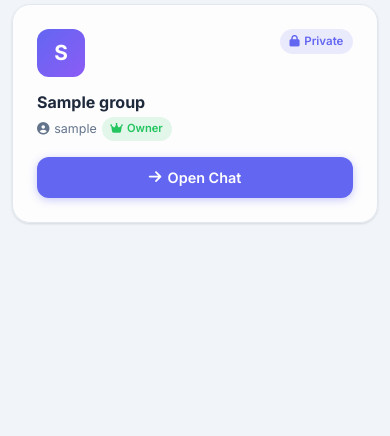
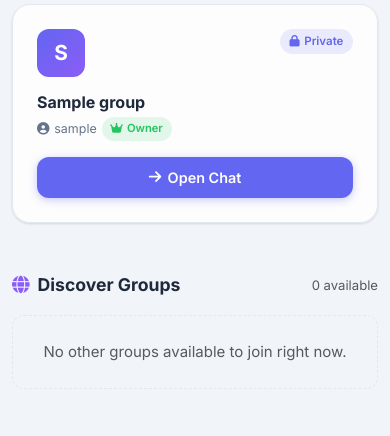
Before and after one commit to Mallesh-1124/flask-group-chat, a Flask app: page / in a window 390 px wide. Shown: the part 408-844 px from the top of the page. Run offline with Flask 3, Linux system fonts and the light colour scheme; a user stored in the database is signed in; tables that the repository leaves empty hold one stand-in row (values such as "Sample post").

Commit message:
feat: add Discover Groups section to home and improve mobile navbar responsiveness

```diff
--- a/app/routes.py
+++ b/app/routes.py
@@ -93,12 +93,20 @@ def profile():
 @app.route('/home')
 @login_required
 def home():
-    # Fix: show only the groups the current user is a member of (or owns)
-    groups = Group.query.filter(
+    # Groups the current user is a member of (or owns)
+    my_groups = Group.query.filter(
         (Group.owner_id == current_user.id) |
         Group.members.any(id=current_user.id)
     ).all()
-    return render_template('home.html', groups=groups)
+
+    # Groups the user is NOT in
+    my_group_ids = [g.id for g in my_groups]
+    if my_group_ids:
+        available_groups = Group.query.filter(~Group.id.in_(my_group_ids)).all()
+    else:
+        available_groups = Group.query.all()
+
+    return render_template('home.html', groups=my_groups, available_groups=available_groups)
 
 
 @app.route('/group/<int:group_id>', methods=['GET', 'POST'])
--- a/app/templates/base.html
+++ b/app/templates/base.html
@@ -38,21 +38,21 @@
                         </a>
                     </li>
                 </ul>
-                <div class="d-flex align-items-center gap-2 mt-2 mt-lg-0">
-                    <button id="theme-toggle" aria-label="Toggle dark mode">
+                <div class="d-flex flex-column flex-lg-row align-items-stretch align-items-lg-center gap-2 mt-3 mt-lg-0 pb-3 pb-lg-0 border-top border-lg-0 pt-3 pt-lg-0" style="border-color: var(--brd-card) !important;">
+                    <button id="theme-toggle" aria-label="Toggle dark mode" class="justify-content-center">
                         <i class="fas fa-moon" id="theme-icon"></i>
                         <span id="theme-label">Dark</span>
                     </button>
                     {% if current_user.is_authenticated %}
-                        <a class="btn-nav btn-nav-outline" href="{{ url_for('profile') }}">
+                        <a class="btn-nav btn-nav-outline text-center" href="{{ url_for('profile') }}">
                             <i class="fas fa-user"></i> {{ current_user.username }}
                         </a>
-                        <a class="btn-nav btn-nav-danger" href="{{ url_for('logout') }}">
+                        <a class="btn-nav btn-nav-danger text-center" href="{{ url_for('logout') }}">
                             <i class="fas fa-sign-out-alt"></i> Logout
                         </a>
                     {% else %}
-                        <a class="btn-nav btn-nav-outline" href="{{ url_for('login') }}">Login</a>
-                        <a class="btn-nav btn-nav-solid" href="{{ url_for('register') }}">Sign Up</a>
+                        <a class="btn-nav btn-nav-outline text-center" href="{{ url_for('login') }}">Login</a>
+                        <a class="btn-nav btn-nav-solid text-center" href="{{ url_for('register') }}">Sign Up</a>
                     {% endif %}
                 </div>
             </div>
--- a/app/templates/home.html
+++ b/app/templates/home.html
@@ -61,5 +61,43 @@
             </div>
         {% endfor %}
     </div>
+
+    <!-- Discover Groups Grid -->
+    <div class="d-flex align-items-center justify-content-between mb-3 mt-5">
+        <div class="section-heading mb-0">
+            <i class="fas fa-globe" style="color:var(--clr-accent)"></i>
+            Discover Groups
+        </div>
+        <small class="text-muted">{{ available_groups|length }} available</small>
+    </div>
+
+    <div class="row g-3">
+        {% for group in available_groups %}
+            <div class="col-12 col-sm-6 col-lg-4">
+                <div class="group-card">
+                    <div class="d-flex align-items-start">
+                        <div class="group-avatar" style="background: linear-gradient(135deg, var(--txt-muted), var(--clr-accent));">{{ group.name[0].upper() }}</div>
+                        {% if group.passkey %}
+                            <span class="lock-badge ms-auto">
+                                <i class="fas fa-lock"></i> Private
+                            </span>
+                        {% endif %}
+                    </div>
+                    <h3>{{ group.name }}</h3>
+                    <div class="owner-badge">
+                        <i class="fas fa-user-circle"></i>
+                        Created by {{ group.owner.username }}
+                    </div>
+                    <a href="{{ url_for('group_chat', group_id=group.id) }}" class="btn btn-outline-secondary" style="margin-top: auto;">
+                        <i class="fas fa-sign-in-alt"></i> Join Group
+                    </a>
+                </div>
+            </div>
+        {% else %}
+            <div class="col-12">
+                <p class="text-muted text-center py-4" style="border: 1px dashed var(--brd-card); border-radius: var(--r-md);">No other groups available to join right now.</p>
+            </div>
+        {% endfor %}
+    </div>
 </div>
 {% endblock %}
```
